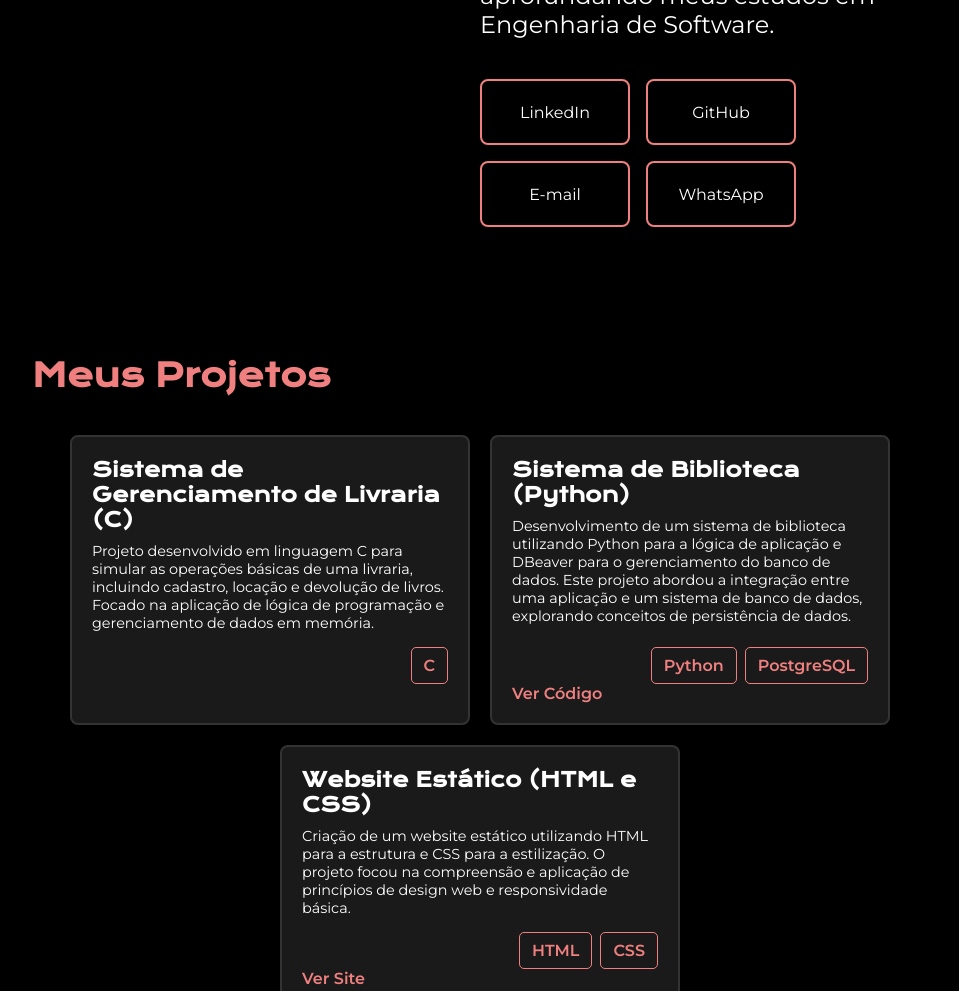
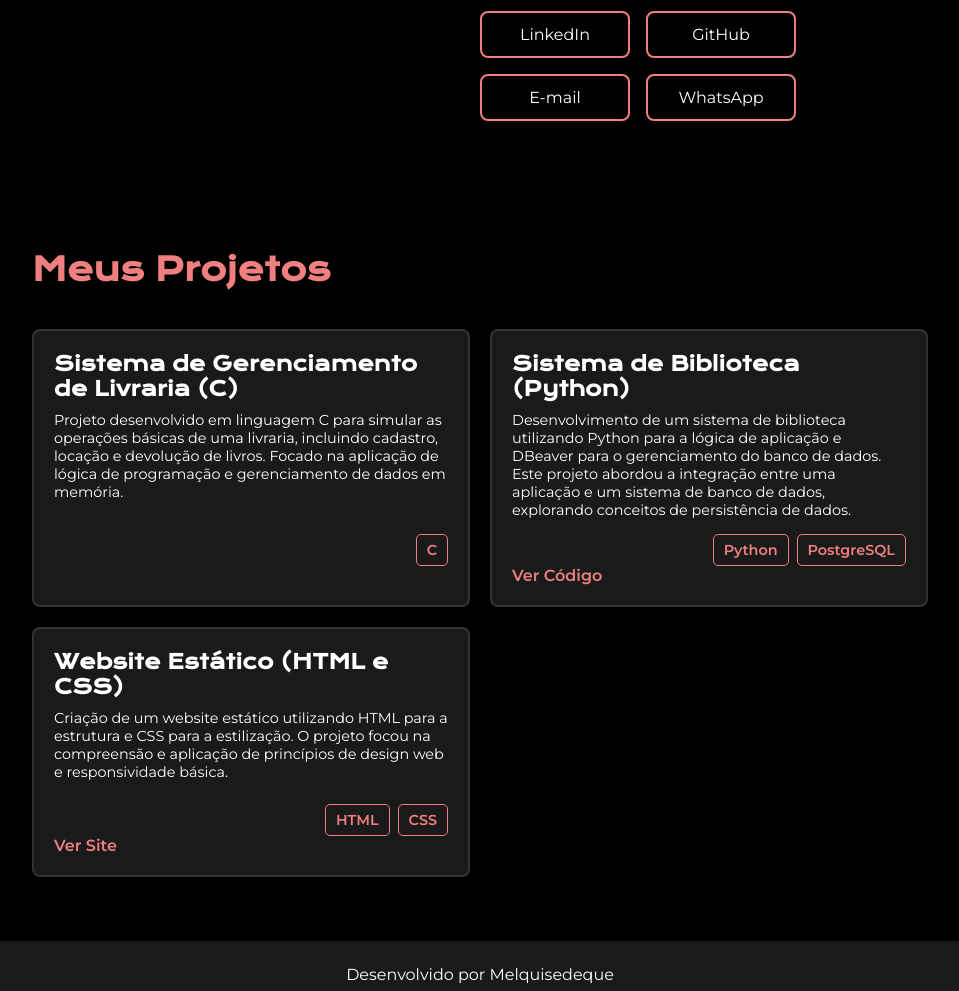
Before and after one commit to Deic1da/Deic1da.github.io, a plain HTML site: page index.html in a window 1280 px wide. Shown: the part 651-1642 px from the top of the page, without its empty margins (160-1119 px from the left). Drawn offline with nearby package versions, Linux system fonts and the light colour scheme.

Commit message:
melhorias nas tecnologias

```diff
--- a/style.css
+++ b/style.css
@@ -1,20 +1,37 @@
 /* Importação de fonte do Google Fonts */
 @import url('https://fonts.googleapis.com/css2?family=Montserrat:wght@400;600&family=Krona+One&display=swap');
 
-/* Reset básico para remover estilos padrão do navegador */
+/* Reset básico */
 * {
     margin: 0;
     padding: 0;
     box-sizing: border-box;
 }
 
+html {
+    scroll-behavior: smooth; /* Scroll suave */
+}
+
 body {
-    background-color: #000000; /* Preto - Cor de fundo principal */
-    color: #FFFFFF; /* Branco - Cor do texto principal */
+    background-color: #000;
+    color: #fff;
     font-family: 'Montserrat', sans-serif;
 }
 
-/* Estilos da seção principal */
+/* Animação base */
+.fade-in {
+    opacity: 0;
+    transform: translateY(20px);
+    animation: fadeInUp 1s forwards;
+}
+@keyframes fadeInUp {
+    to {
+        opacity: 1;
+        transform: translateY(0);
+    }
+}
+
+/* Seção principal */
 .apresentacao {
     padding: 5% 15%;
     display: flex;
@@ -33,40 +50,39 @@ body {
 .apresentacao__conteudo__titulo {
     font-family: 'Krona One', sans-serif;
     font-size: 2.25rem;
-    color: #F08080; /* Rosa Claro - Cor de destaque */
+    color: #F08080;
 }
 
 .apresentacao__conteudo__texto {
-    font-size: 1.5rem;
+    font-size: 1.2rem;
+    line-height: 1.6;
 }
 
-/* Estilos para os botões de link (LinkedIn, GitHub, etc.) */
 .apresentacao__links {
     display: flex;
-    flex-wrap: wrap; /* Permite que os botões quebrem a linha */
+    flex-wrap: wrap;
     gap: 16px;
-    justify-content: flex-start; /* Alinha os botões à esquerda */
+    justify-content: flex-start;
 }
 
 .apresentacao__links__navegacao {
     display: block;
-    width: 150px; /* Diminui a largura dos botões */
+    width: 150px;
     text-align: center;
-    border: 2px solid #F08080; /* Rosa Claro - Cor de destaque */
+    border: 2px solid #F08080;
     border-radius: 8px;
-    padding: 21.5px 0;
+    padding: 12px 0;
     text-decoration: none;
-    color: #FFFFFF;
-    font-family: 'Montserrat', sans-serif;
-    font-size: 1rem; /* Diminui o tamanho da fonte */
-    transition: background-color 0.3s;
+    color: #fff;
+    font-size: 1rem;
+    transition: 0.3s;
+}
+.apresentacao__links__navegacao:hover {
+    background-color: #F08080;
+    color: #000;
 }
 
-.apresentacao__links__navegacao:hover {
-    background-color: #333333; /* Cinza escuro no hover */
-}
-
-/* Nova seção para a imagem e tecnologias */
+/* Imagem e tecnologias */
 .apresentacao__imagem__tecnologias {
     width: 40%;
     display: flex;
@@ -78,59 +94,65 @@ body {
 .apresentacao__imagem {
     width: 250px;
     height: 250px;
-    border-radius: 50%; /* Torna a imagem redonda */
+    border-radius: 50%;
     object-fit: cover;
-    border: 3px solid #F08080; /* Adiciona uma borda rosa para destaque */
+    border: 3px solid #F08080;
+    transition: 0.3s;
+}
+.apresentacao__imagem:hover {
+    box-shadow: 0 0 15px #F08080;
 }
 
-/* Estilos para as tags de tecnologia */
+/* Tags */
 .tecnologias-lista {
     display: flex;
     flex-wrap: wrap;
     gap: 10px;
-    justify-content: center; /* Centraliza as tags */
+    justify-content: center;
 }
-
 .tecnologia-tag {
     background-color: #1a1a1a;
-    color: #F08080; /* Rosa Claro - Cor de destaque */
-    border: 1px solid #F08080; /* Rosa Claro para a borda */
+    color: #F08080;
+    border: 1px solid #F08080;
     border-radius: 5px;
-    padding: 8px 12px;
-    font-size: 1rem;
+    padding: 6px 10px;
+    font-size: 0.9rem;
     font-weight: 600;
 }
 
-/* Estilos para as seções */
+/* Projetos */
 .secao__projetos {
     padding: 5% 15%;
 }
-
 .secao__titulo {
     font-family: 'Krona One', sans-serif;
     font-size: 2rem;
-    color: #F08080; /* Rosa Claro - Cor de destaque */
+    color: #F08080;
     margin-bottom: 40px;
 }
 
 .projetos__lista {
-    display: flex;
-    flex-wrap: wrap;
+    display: grid;
+    grid-template-columns: repeat(auto-fit, minmax(300px, 1fr));
     gap: 20px;
-    justify-content: center;
 }
 
 .projeto__card {
-    background-color: #1a1a1a; /* Cinza escuro para o fundo dos cards */
-    border: 2px solid #333333; /* Cinza escuro para a borda dos cards */
+    background-color: #1a1a1a;
+    border: 2px solid #333;
     border-radius: 8px;
     padding: 20px;
-    width: 400px; /* Aumenta a largura dos cards */
-    min-height: 250px; /* Define uma altura mínima para manter o alinhamento */
+    min-height: 250px;
     box-shadow: 0 4px 8px rgba(0,0,0,0.5);
     display: flex;
     flex-direction: column;
     justify-content: space-between;
+    transition: 0.3s;
+}
+.projeto__card:hover {
+    transform: translateY(-8px);
+    border-color: #F08080;
+    box-shadow: 0 0 15px rgba(240, 128, 128, 0.4);
 }
 
 .projeto__card h3 {
@@ -138,38 +160,34 @@ body {
     font-size: 1.25rem;
     margin-bottom: 10px;
 }
-
 .projeto__card p {
-    font-size: 0.9rem; /* Tamanho da fonte menor */
+    font-size: 0.9rem;
     margin-bottom: 15px;
 }
-
 .projeto__card a {
-    color: #F08080; /* Rosa Claro - Cor de destaque */
+    color: #F08080;
     text-decoration: none;
     font-weight: bold;
-    transition: color 0.3s;
+    transition: 0.3s;
+}
+.projeto__card a:hover {
+    color: #fff;
 }
 
-.projeto__card a:hover {
-    color: #FFFFFF; /* Branco no hover */
-}
-
-/* Nova classe para as tags de tecnologia em cada card de projeto */
+/* Tags nos projetos */
 .tecnologias-projeto {
     display: flex;
     flex-wrap: wrap;
     gap: 8px;
-    justify-content: flex-end; /* Alinha os itens à direita */
-    margin-top: auto; /* Empurra o contêiner para a parte inferior do card */
+    justify-content: flex-end;
+    margin-top: auto;
 }
 
-/* Estilos do rodapé */
+/* Rodapé */
 .rodape {
-    background-color: #1a1a1a; /* Cinza escuro para o rodapé */
-    color: #FFFFFF; /* Branco para o texto do rodapé */
+    background-color: #1a1a1a;
+    color: #fff;
     padding: 24px;
     text-align: center;
     font-size: 1rem;
-    font-weight: 400;
 }
```
